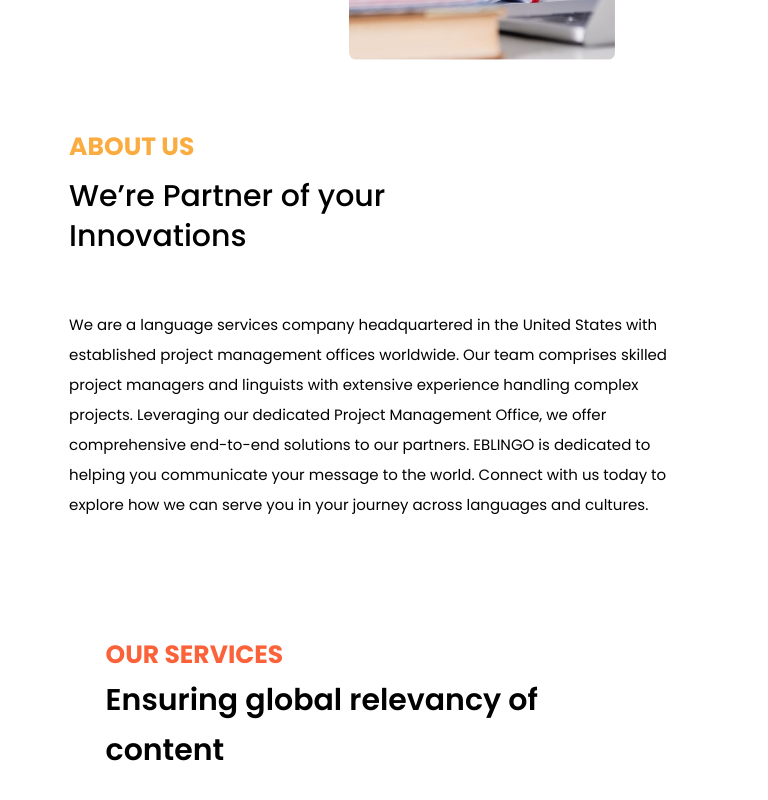
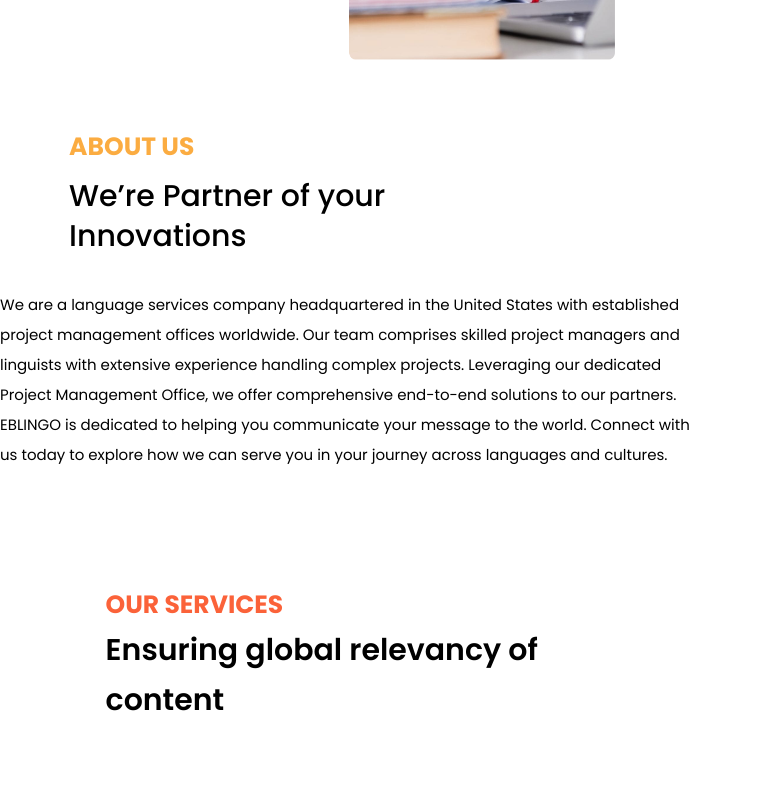
Before and after one commit to AbbasHaiderNaqvi/eblingo, a Next.js app: page / in a window 768 px wide. Shown: the part 1087-1887 px from the top of the page. Built offline with nearby package versions, Linux system fonts and the light colour scheme.

Commit message:
eblingo-complete frontend with responsive

```diff
--- a/src/app/styles/About.module.css
+++ b/src/app/styles/About.module.css
@@ -17,8 +17,6 @@
     font-weight: 700;
     line-height: 30px;
     margin-bottom: 4%;
-    width: 560px;
-    height: 30px;
 
 }
 
@@ -30,8 +28,6 @@
     font-weight: 500;
     line-height: 50px;
     margin-bottom: 10%;
-    width: 570px;
-    height: 100px;
 
 }
 
@@ -49,7 +45,7 @@ line-height: 27px;
     .About_Image {
         width: 290px;
         height: 250px;
-        margin-left: 10%;
+        margin-left: 5%;
 
     }
 
@@ -60,7 +56,7 @@ line-height: 27px;
         font-style: normal;
         font-weight: 700;
         line-height: 20px;
-        margin-bottom: 2%;
+        margin-bottom: 5%;
         margin-top: 8%;
         margin-left: 10%;
     }
@@ -85,53 +81,9 @@ line-height: 27px;
         font-family: poppins;
         margin-left: 10%;
     }
-
 }
 
-@media (min-width: 600px) and (max-width: 850px) {
-    .About_Image {
-        margin-left: 15%;
-        width: 400px;
-        height: 400px;
-    }
-
-    .about_heading {
-        color: #FBAC41;
-        font-family: Poppins;
-        font-size: 25px;
-        font-style: normal;
-        font-weight: 700;
-        line-height: 30px;
-        margin-top: 10%;
-        margin-left: 10%;
-        margin-bottom: 2%;
-    }
-
-    .about_sub_heading {
-        color: #000;
-        font-family: Poppins;
-        font-size: 30px;
-        font-style: normal;
-        font-weight: 500;
-        line-height: 40px;
-        margin-bottom: 5%;
-        margin-left: 10%;
-
-    }
-
-    .about_paragraph {
-        color: #000;
-        font-size: 15px;
-        font-style: normal;
-        font-weight: 400;
-        line-height: 30px;
-        font-family: poppins;
-        margin-left: 10%;
-    }
-
-}
-
-@media (min-width: 600px) and (max-width: 850px) {
+@media (min-width: 500px) and (max-width: 850px) {
     .About_Image {
         margin-left: 15%;
         width: 500px;
@@ -172,7 +124,7 @@ line-height: 27px;
 
 }
 
-@media (min-width: 860px) and (max-width: 1100px) {
+@media (min-width: 850px) and (max-width: 1100px) {
     .About_Image {
         margin-left: 10%;
         width: 450px;
```
